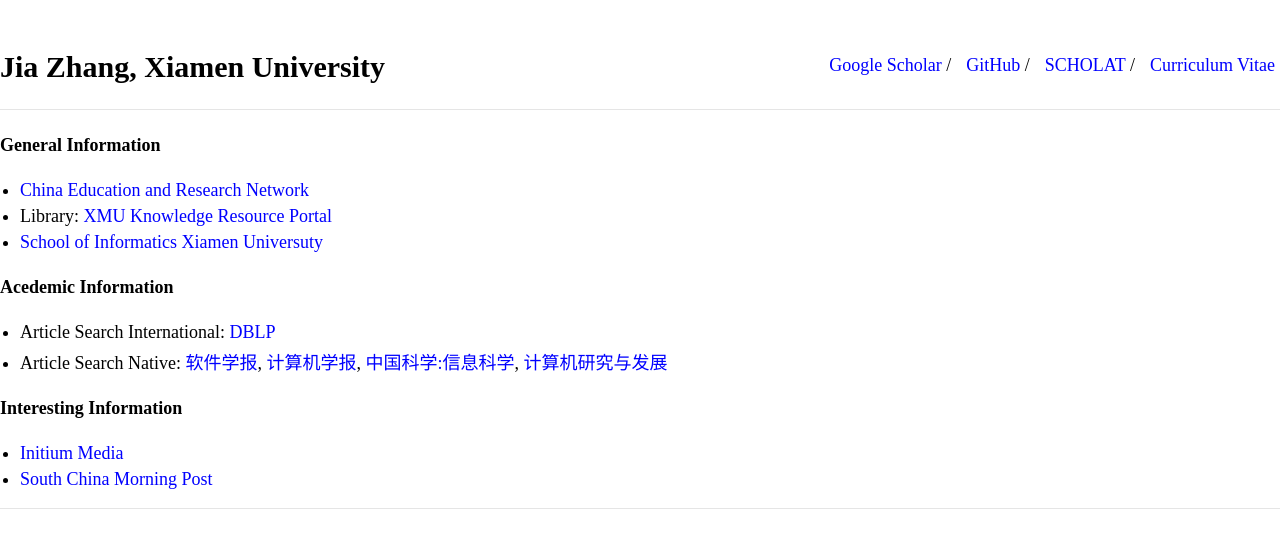
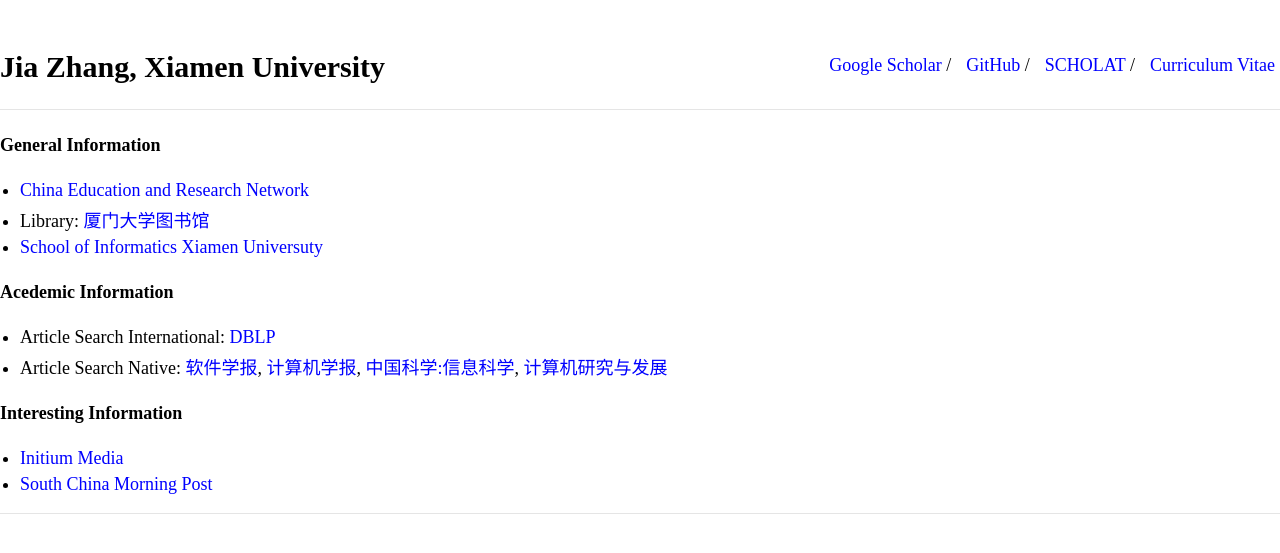
Before and after one commit to jiazhang-ml/jiazhang-ml.github.io, a Jekyll site: the page built from weblink.md, in a window 1280 px wide, cut to the strip 0-876 px from the top of the page. Shown: the top 553 px of the strip. Built offline with Jekyll 4.4.1, drawn with Linux system fonts in a browser that asks for light colours.

Commit message:
Update weblink.md

```diff
--- a/weblink.md
+++ b/weblink.md
@@ -6,7 +6,7 @@ layout: default
 #### General Information
 
 * [China Education and Research Network](http://www.edu.cn/)
-* Library: [XMU Knowledge Resource Portal](https://library.xmu.edu.cn/)
+* Library: [厦门大学图书馆](https://library.xmu.edu.cn/)
 * [School of Informatics Xiamen Universuty](https://information.xmu.edu.cn/)
 
 #### Acedemic Information
```
